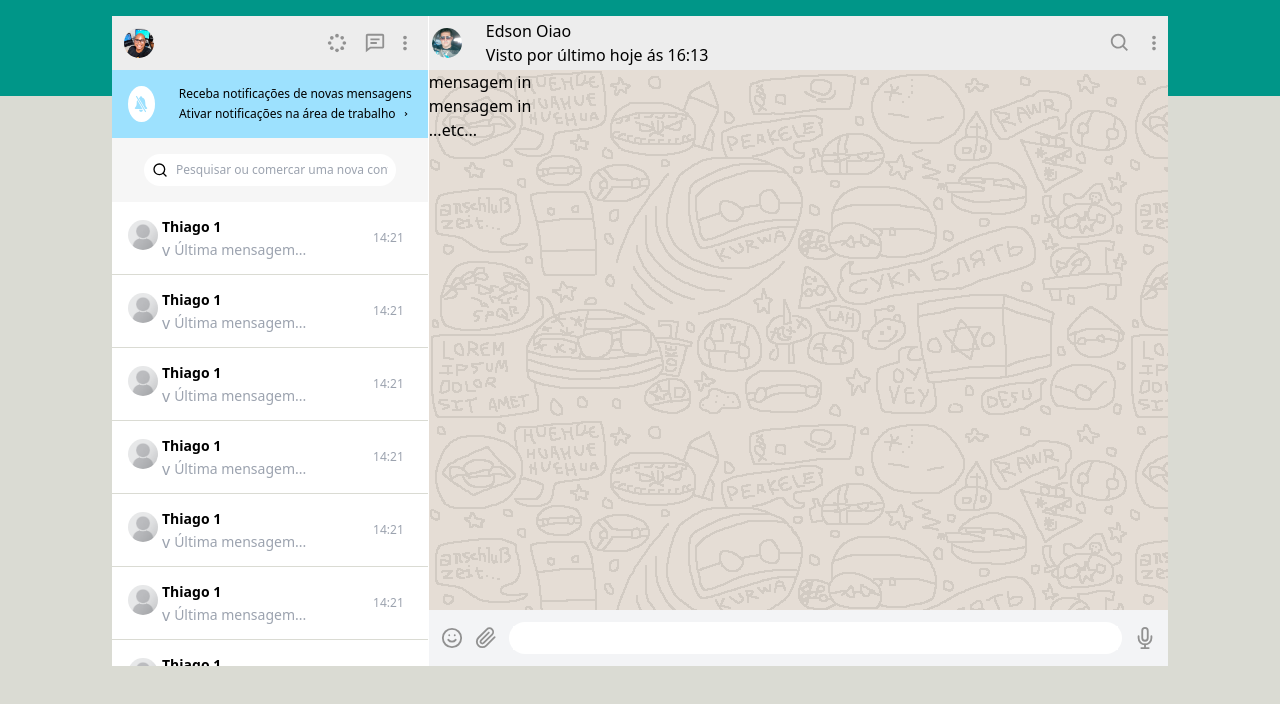
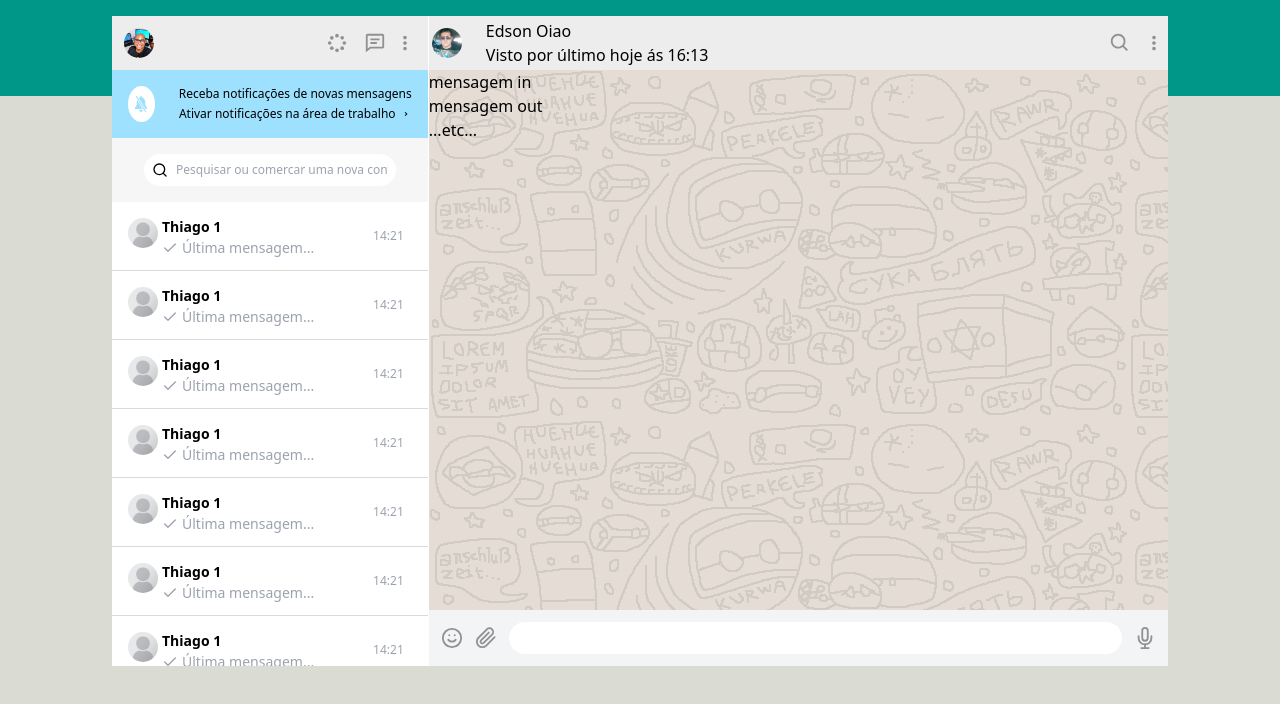
Before and after one commit to thiago-santanna/clone-whats, a Next.js app: page / in a window 1280 px wide. Shown: the top 704 px of the page. Built offline with nearby package versions, Linux system fonts and the light colour scheme.

Commit message:
ajustes...

```diff
--- a/pages/Components/Container/MensagemContainer/index.tsx
+++ b/pages/Components/Container/MensagemContainer/index.tsx
@@ -6,7 +6,7 @@ const MensagemContainer = () => {
         <>
             <div className={`flex flex-col`}>
                 <h1>mensagem in</h1>
-                <h1>mensagem in</h1>
+                <h1>mensagem out</h1>
                 <h1>...etc...</h1>
             </div>
         </>
--- a/pages/Components/Mensagem/index.tsx
+++ b/pages/Components/Mensagem/index.tsx
@@ -1,5 +1,6 @@
 import React from 'react';
 import ImageContato from '../ImageContato'
+import { FiCheck } from 'react-icons/fi'
 
 import styles from './mensagem.module.css'
 
@@ -20,7 +21,7 @@ const Mensagem = ({imagem, nome, statusMensagem, ultimaMensagem}: mensagemProps)
                 <div className="flex-1 items-center">
                     <span className="font-semibold text-sm">{nome}</span>
                     <div className="flex gap-1 items-center text-gray-400">
-                        <span>{statusMensagem}</span>
+                        <span className="flex flex-row"> <FiCheck /> </span>
                         <span className="font-thin text-sm">{ultimaMensagem}</span>
                     </div>
                 </div>
```
Also changed, not shown: pages/Components/Container/MensagemContainer/Mensagem/index.tsx (added, +11 -0 lines).
